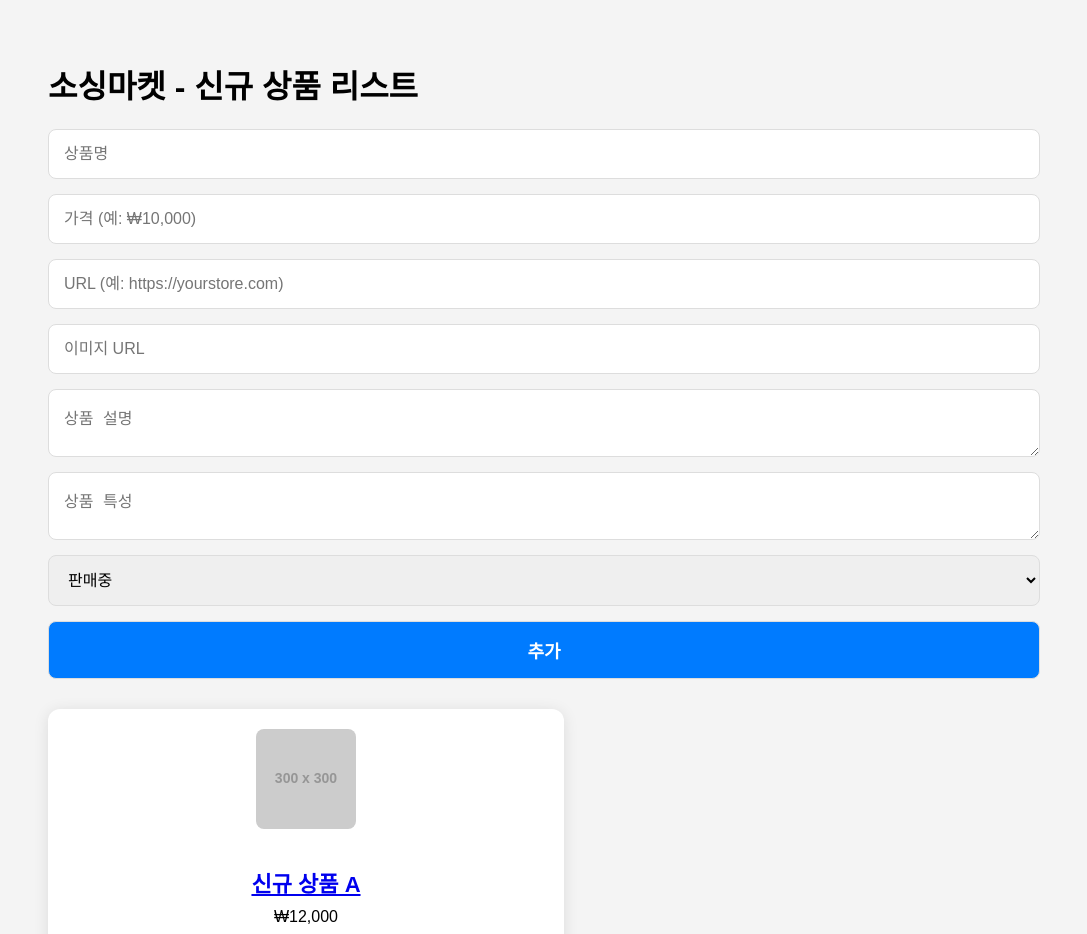
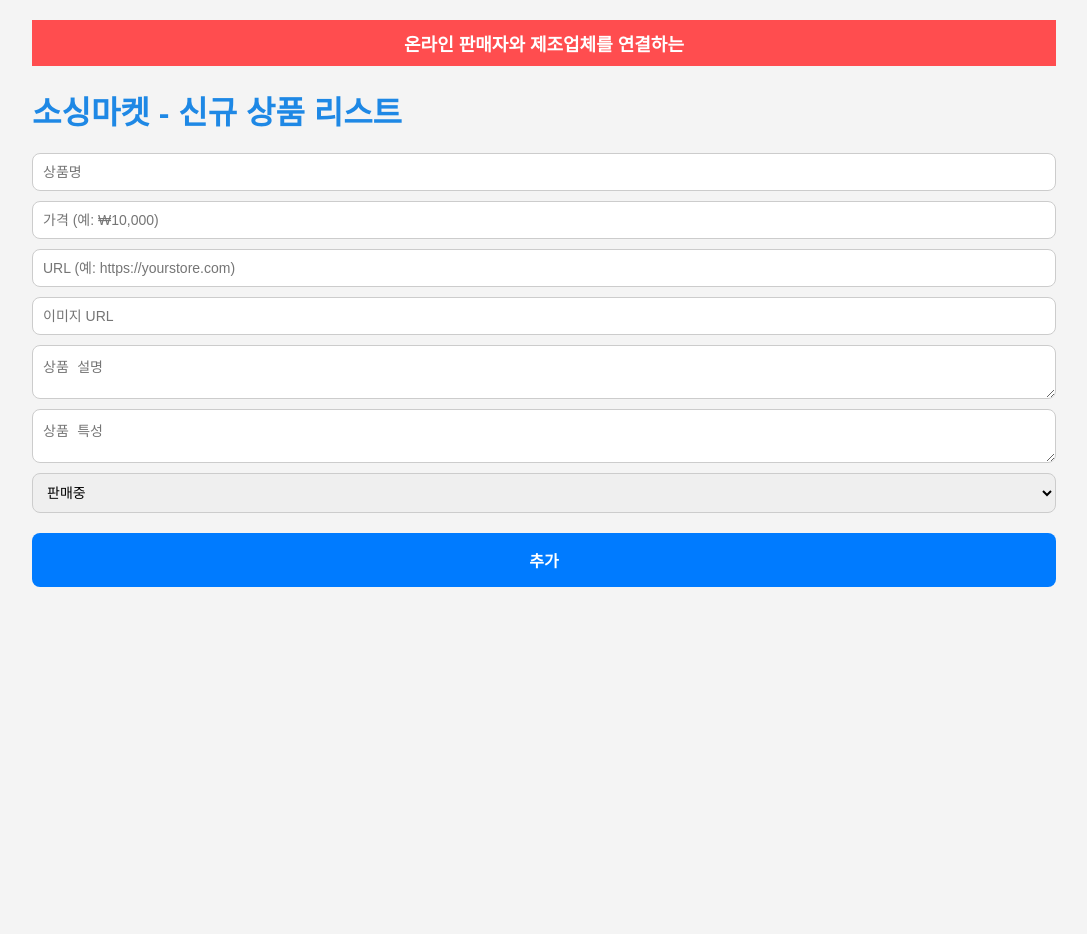
Before and after one commit to james1814eng/sourcing-market, a React (Create React App) app: page / in a window 1280 px wide. Shown: the top 934 px of the page, without its empty margins (96-1183 px from the left). After the commit the page ends 800 px from the top, so only its background shows below. Built offline with nearby package versions, Linux system fonts and the light colour scheme.

Commit message:
스트라이프 추가 및 스타일 수정

```diff
--- a/src/App.css
+++ b/src/App.css
@@ -1,8 +1,6 @@
 body {
   font-family: Arial, sans-serif;
   background-color: #f4f4f4;
-  margin: 0;
-  padding: 20px;
 }
 
 .container {
@@ -11,42 +9,47 @@ body {
   padding: 20px;
 }
 
-.banner {
-  background-color: #e53935;
+.header-stripe {
+  background-color: #ff4d4f;
   color: #ffffff;
-  padding: 15px 0;
+  padding: 10px;
   text-align: center;
-  font-size: 20px;
   font-weight: bold;
   margin-bottom: 20px;
-  border-radius: 8px;
+  font-size: 18px;
+}
+
+h1 {
+  color: #1e88e5;
+  margin-bottom: 20px;
 }
 
 .product-form {
   display: flex;
   flex-direction: column;
-  gap: 15px;
-  margin-bottom: 30px;
+  gap: 10px;
+  margin-bottom: 20px;
 }
 
-.product-form input, .product-form textarea, .product-form select, .product-form button {
-  padding: 15px;
-  font-size: 16px;
-  border: 1px solid #ddd;
+.product-form input,
+.product-form textarea,
+.product-form select,
+.product-form button {
+  padding: 10px;
+  font-size: 14px;
   border-radius: 8px;
+  border: 1px solid #ccc;
 }
 
 .product-form button {
   background-color: #007bff;
-  color: #fff;
+  color: #ffffff;
   font-weight: bold;
-  font-size: 18px;
   cursor: pointer;
-  transition: background-color 0.3s ease;
-}
-
-.product-form button:hover {
-  background-color: #0056b3;
+  border: none;
+  padding: 15px;
+  font-size: 16px;
+  margin-top: 10px;
 }
 
 .product-list {
@@ -57,24 +60,24 @@ body {
 
 .product-card {
   background-color: #ffffff;
-  border-radius: 12px;
+  border-radius: 8px;
   padding: 20px;
-  width: calc(50% - 20px);
-  box-shadow: 0 2px 15px rgba(0,0,0,0.1);
+  width: calc(33.33% - 20px);
+  box-shadow: 0 2px 10px rgba(0,0,0,0.1);
   text-align: center;
 }
 
 .product-card img {
   width: 100px;
   height: 100px;
-  margin-bottom: 15px;
+  object-fit: cover;
+  margin-bottom: 10px;
   border-radius: 8px;
-  object-fit: cover;
 }
 
 .product-card h2 {
-  font-size: 22px;
-  margin-bottom: 10px;
+  font-size: 20px;
+  margin-bottom: 5px;
 }
 
 .product-card p {
--- a/src/App.js
+++ b/src/App.js
@@ -2,37 +2,15 @@ import React, { useState } from 'react';
 import './App.css';
 
 function App() {
-    const [products, setProducts] = useState([
-        {
-            id: 1,
-            name: "신규 상품 A",
-            price: "₩12,000",
-            status: "판매중",
-            url: "https://yourstore.com/product-a",
-            image: "https://via.placeholder.com/300",
-            description: "신규 상품 A의 간단한 설명입니다.",
-            features: "특징: 경량, 내구성, 편리함"
-        },
-        {
-            id: 2,
-            name: "신규 상품 B",
-            price: "₩8,500",
-            status: "품절",
-            url: "https://yourstore.com/product-b",
-            image: "https://via.placeholder.com/300",
-            description: "신규 상품 B의 간단한 설명입니다.",
-            features: "특징: 합리적인 가격, 높은 품질"
-        }
-    ]);
-
+    const [products, setProducts] = useState([]);
     const [newProduct, setNewProduct] = useState({
-        name: "",
-        price: "",
-        status: "판매중",
-        url: "",
-        image: "",
-        description: "",
-        features: ""
+        name: '',
+        price: '',
+        url: '',
+        image: '',
+        description: '',
+        features: '',
+        status: '판매중',
     });
 
     const handleChange = (e) => {
@@ -44,82 +22,43 @@ function App() {
         e.preventDefault();
         const newId = products.length + 1;
         setProducts([...products, { id: newId, ...newProduct }]);
-        setNewProduct({ name: "", price: "", status: "판매중", url: "", image: "", description: "", features: "" });
+        setNewProduct({
+            name: '',
+            price: '',
+            url: '',
+            image: '',
+            description: '',
+            features: '',
+            status: '판매중',
+        });
     };
 
     return (
         <div className="container">
+            <div className="header-stripe">
+                온라인 판매자와 제조업체를 연결하는
+            </div>
             <h1>소싱마켓 - 신규 상품 리스트</h1>
-
             <form onSubmit={handleAddProduct} className="product-form">
-                <input
-                    type="text"
-                    name="name"
-                    value={newProduct.name}
-                    onChange={handleChange}
-                    placeholder="상품명"
-                    required
-                />
-                <input
-                    type="text"
-                    name="price"
-                    value={newProduct.price}
-                    onChange={handleChange}
-                    placeholder="가격 (예: ₩10,000)"
-                    required
-                />
-                <input
-                    type="text"
-                    name="url"
-                    value={newProduct.url}
-                    onChange={handleChange}
-                    placeholder="URL (예: https://yourstore.com)"
-                    required
-                />
-                <input
-                    type="text"
-                    name="image"
-                    value={newProduct.image}
-                    onChange={handleChange}
-                    placeholder="이미지 URL"
-                    required
-                />
-                <textarea
-                    name="description"
-                    value={newProduct.description}
-                    onChange={handleChange}
-                    placeholder="상품 설명"
-                    required
-                />
-                <textarea
-                    name="features"
-                    value={newProduct.features}
-                    onChange={handleChange}
-                    placeholder="상품 특성"
-                    required
-                />
-                <select
-                    name="status"
-                    value={newProduct.status}
-                    onChange={handleChange}
-                >
+                <input name="name" placeholder="상품명" value={newProduct.name} onChange={handleChange} />
+                <input name="price" placeholder="가격 (예: ₩10,000)" value={newProduct.price} onChange={handleChange} />
+                <input name="url" placeholder="URL (예: https://yourstore.com)" value={newProduct.url} onChange={handleChange} />
+                <input name="image" placeholder="이미지 URL" value={newProduct.image} onChange={handleChange} />
+                <textarea name="description" placeholder="상품 설명" value={newProduct.description} onChange={handleChange} />
+                <textarea name="features" placeholder="상품 특성" value={newProduct.features} onChange={handleChange} />
+                <select name="status" value={newProduct.status} onChange={handleChange}>
                     <option value="판매중">판매중</option>
                     <option value="품절">품절</option>
                 </select>
                 <button type="submit">추가</button>
             </form>
-
             <div className="product-list">
                 {products.map((product) => (
-                    <div key={product.id} className="product-card">
-                        <a href={product.url} target="_blank" rel="noopener noreferrer">
-                            <img src={product.image} alt={product.name} />
-                            <h2>{product.name}</h2>
-                        </a>
+                    <div className="product-card" key={product.id}>
+                        <img src={product.image} alt={product.name} />
+                        <h2>{product.name}</h2>
                         <p>{product.price}</p>
-                        <p className={product.status === "품절" ? "sold-out" : "on-sale"}>
-                            {product.status}
-                        </p>
+                        <p className={product.status === "품절" ? "sold-out" : "on-sale"}>{product.status}</p>
                         <p>{product.description}</p>
                         <p>{product.features}</p>
                     </div>
```
